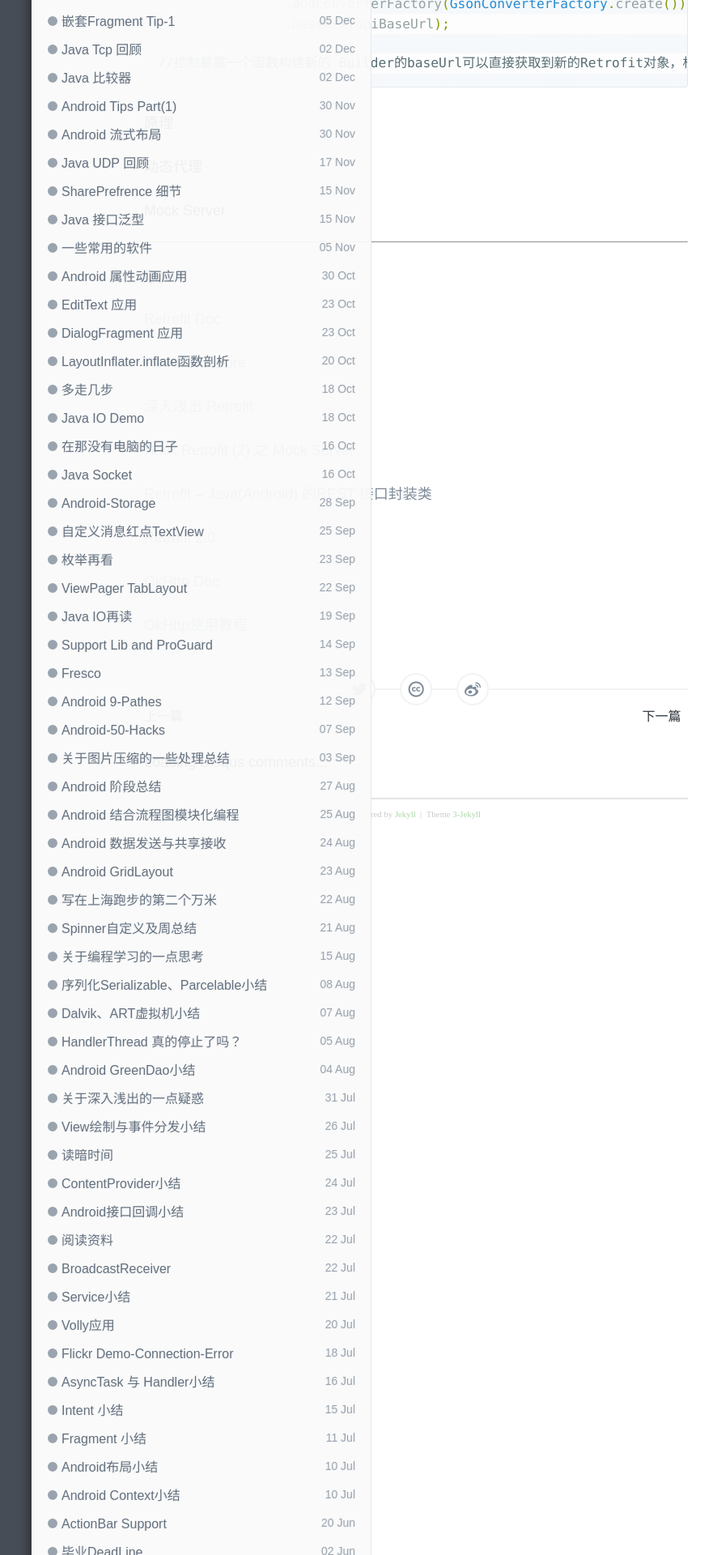
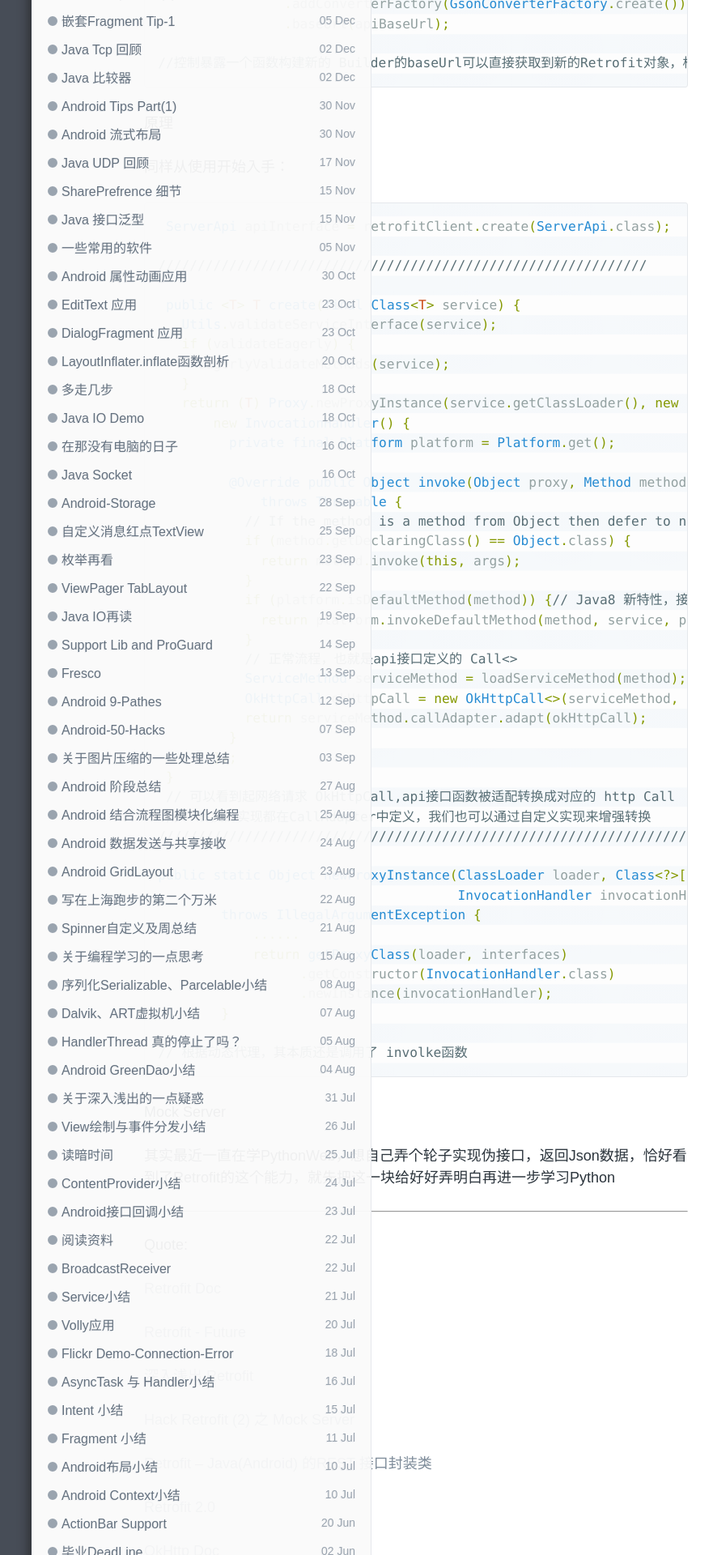
Before and after one commit to enlipan/enlipan.github.io, a Jekyll site: the page built from _posts/2016-7-25-retrofit2-read.md, in a window 1280 px wide. Shown: the part 2900-4820 px from the top of the page at 81% size, without its empty margins (126-1007 px from the left). Built offline with Jekyll 4.4.1, drawn with Linux system fonts in a browser that asks for light colours; nearby versions of some CDN libraries; comment, search, counter and statistics services are not loaded.

Commit message:
modify pages retrofit

```diff
--- a/_posts/2016-7-25-retrofit2-read.md
+++ b/_posts/2016-7-25-retrofit2-read.md
@@ -108,11 +108,60 @@ private static Retrofit.Builder builder =
 
 ####  原理
 
-动态代理
+同样从使用开始入手：
+
+{% highlight java %}
+ ServerApi apiInterface = retrofitClient.create(ServerApi.class);
+
+//////////////////////////////////////////////////////////////
+
+ public <T> T create(final Class<T> service) {
+   Utils.validateServiceInterface(service);
+   if (validateEagerly) {
+     eagerlyValidateMethods(service);
+   }
+   return (T) Proxy.newProxyInstance(service.getClassLoader(), new Class<?>[] { service },
+       new InvocationHandler() {
+         private final Platform platform = Platform.get();
+
+         @Override public Object invoke(Object proxy, Method method, Object... args)
+             throws Throwable {
+           // If the method is a method from Object then defer to normal invocation.
+           if (method.getDeclaringClass() == Object.class) {
+             return method.invoke(this, args);
+           }
+           if (platform.isDefaultMethod(method)) {// Java8 新特性，接口可以添加默认函数实现
+             return platform.invokeDefaultMethod(method, service, proxy, args);
+           }
+           // 正常流程，也就是api接口定义的 Call<>
+           ServiceMethod serviceMethod = loadServiceMethod(method);
+           OkHttpCall okHttpCall = new OkHttpCall<>(serviceMethod, args);
+           return serviceMethod.callAdapter.adapt(okHttpCall);
+         }
+       });
+ }
+ // 可以看到起网络请求 OkHttpCall,api接口函数被适配转换成对应的 http Call
+ //  转换的实现都在CallAdapter中定义，我们也可以通过自定义实现来增强转换
+/////////////////////////////////////////////////////////////////////
+
+public static Object newProxyInstance(ClassLoader loader, Class<?>[] interfaces,
+                                      InvocationHandler invocationHandler)
+        throws IllegalArgumentException {
+            ......
+            return getProxyClass(loader, interfaces)
+                  .getConstructor(InvocationHandler.class)
+                  .newInstance(invocationHandler);
+        }
+
+// 根据动态代理，其本质还是调用了 involke函数
+
+{% endhighlight %}
 
 
 
 #### Mock Server
+
+其实最近一直在学PythonWeb，想自己弄个轮子实现伪接口，返回Json数据，恰好看到了Retrofit的这个能力，就先把这一块给好好弄明白再进一步学习Python
 
 ---
 
```
